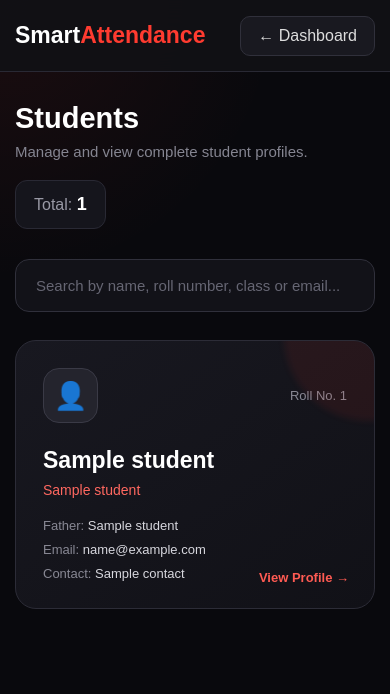
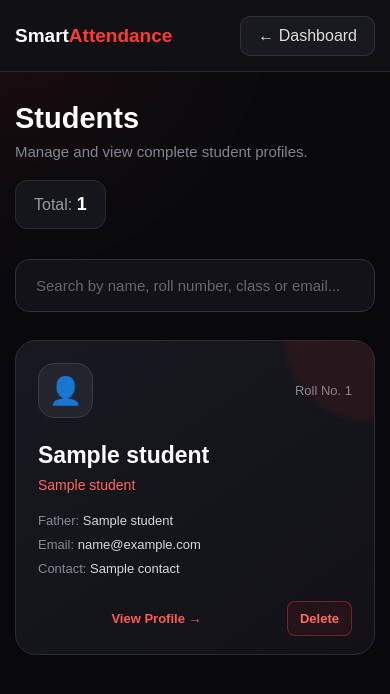
Before and after one commit to iamshivapandey1-cyber/smart-attendance-teacher, a Flask app: template templates/students.html in a window 390 px wide. Shown: the top 694 px of the page. Run offline with Flask 3, Linux system fonts and the light colour scheme; the template is opened without the code that fills it: most values are stand-ins (such as "Sample title", 1, 10 or a date in 2020); parts of the project's set-up code (start-up, migrations or seed data) failed here and were passed over.

Commit message:
Update students.html

```diff
--- a/templates/students.html
+++ b/templates/students.html
@@ -19,7 +19,11 @@
 
         body {
             background:
-                radial-gradient(circle at top left, rgba(255, 59, 48, 0.08), transparent 30%),
+                radial-gradient(
+                    circle at top left,
+                    rgba(255, 59, 48, 0.08),
+                    transparent 30%
+                ),
                 #09090d;
 
             color: white;
@@ -159,17 +163,16 @@
         .student-card {
             position: relative;
 
-            display: block;
-
-            min-height: 250px;
+            min-height: 290px;
 
             padding: 27px;
 
-            text-decoration: none;
-            color: white;
-
             background:
-                linear-gradient(145deg, #181820, #111117);
+                linear-gradient(
+                    145deg,
+                    #181820,
+                    #111117
+                );
 
             border: 1px solid #2c2c37;
 
@@ -199,10 +202,12 @@
             background: rgba(255, 59, 48, 0.08);
 
             filter: blur(3px);
+
+            pointer-events: none;
         }
 
         .student-card:hover {
-            transform: translateY(-6px);
+            transform: translateY(-5px);
 
             border-color: #ff3b30;
 
@@ -271,16 +276,66 @@
             color: #d7d7de;
         }
 
-        .view-profile {
+        /* ================= ACTIONS ================= */
+
+        .actions {
             position: absolute;
 
-            right: 25px;
-            bottom: 23px;
+            right: 24px;
+            bottom: 20px;
+
+            display: flex;
+            align-items: center;
+
+            gap: 12px;
+
+            z-index: 5;
+        }
+
+        .view-profile {
+            text-decoration: none;
 
             color: #ff5b53;
 
             font-size: 13px;
             font-weight: bold;
+
+            padding: 9px 12px;
+
+            border-radius: 8px;
+
+            transition: 0.2s;
+        }
+
+        .view-profile:hover {
+            background: rgba(255, 59, 48, 0.08);
+        }
+
+        .delete-btn {
+            border: 1px solid rgba(255, 70, 60, 0.35);
+
+            background: rgba(255, 59, 48, 0.08);
+
+            color: #ff6b63;
+
+            padding: 9px 12px;
+
+            border-radius: 8px;
+
+            font-size: 13px;
+            font-weight: bold;
+
+            cursor: pointer;
+
+            transition: 0.2s;
+        }
+
+        .delete-btn:hover {
+            background: #ff3b30;
+
+            color: white;
+
+            border-color: #ff3b30;
         }
 
         .empty {
@@ -293,10 +348,13 @@
             background: #121218;
 
             border: 1px solid #292934;
+
             border-radius: 20px;
 
             color: #777783;
         }
+
+        /* ================= MOBILE ================= */
 
         @media (max-width: 800px) {
 
@@ -312,6 +370,10 @@
                 padding: 0 15px;
             }
 
+            .logo {
+                font-size: 19px;
+            }
+
             main {
                 padding: 30px 15px 60px;
             }
@@ -325,13 +387,36 @@
                 font-size: 29px;
             }
 
+            .student-card {
+                padding: 22px;
+
+                min-height: 315px;
+            }
+
+            .actions {
+                left: 22px;
+                right: 22px;
+                bottom: 18px;
+
+                justify-content: space-between;
+            }
+
+            .view-profile,
+            .delete-btn {
+                flex: 1;
+
+                text-align: center;
+            }
+
         }
 
     </style>
 
 </head>
 
+
 <body>
+
 
 <header>
 
@@ -348,6 +433,7 @@
 
 <main>
 
+
     <div class="heading">
 
         <div>
@@ -359,6 +445,7 @@
             </p>
 
         </div>
+
 
         <div class="count">
 
@@ -384,13 +471,15 @@
 
     <div class="student-grid">
 
+
         {% for student in students %}
 
-        <a
-            href="/student/{{ student.id }}"
+
+        <div
             class="student-card"
             data-search="{{ student.name }} {{ student.roll_number }} {{ student.class_name }} {{ student.email }}"
         >
+
 
             <div class="student-top">
 
@@ -435,26 +524,60 @@
             </div>
 
 
-            <div class="view-profile">
-                View Profile →
+            <!-- ACTION BUTTONS -->
+
+            <div class="actions">
+
+                <a
+                    href="/student/{{ student.id }}"
+                    class="view-profile"
+                >
+                    View Profile →
+                </a>
+
+
+                <form
+                    method="POST"
+                    action="/student/{{ student.id }}/delete"
+                    onsubmit="return confirmDelete('{{ student.name|e }}');"
+                >
+
+                    <button
+                        type="submit"
+                        class="delete-btn"
+                    >
+                        Delete
+                    </button>
+
+                </form>
+
             </div>
 
-        </a>
+
+        </div>
+
 
         {% else %}
 
+
         <div class="empty">
+
             No students registered yet.
+
         </div>
+
 
         {% endfor %}
 
+
     </div>
+
 
 </main>
 
 
 <script>
+
 
 function searchStudents() {
 
@@ -462,10 +585,13 @@ function searchStudents() {
         document
         .getElementById("searchInput")
         .value
-        .toLowerCase();
+        .toLowerCase()
+        .trim();
+
 
     const cards =
         document.querySelectorAll(".student-card");
+
 
     cards.forEach(function(card) {
 
@@ -473,6 +599,7 @@ function searchStudents() {
             card
             .getAttribute("data-search")
             .toLowerCase();
+
 
         if (data.includes(searchText)) {
 
@@ -488,7 +615,20 @@ function searchStudents() {
 
 }
 
+
+function confirmDelete(studentName) {
+
+    return confirm(
+        "Are you sure you want to delete " +
+        studentName +
+        "?\n\nThis will permanently remove the student's account and related attendance records."
+    );
+
+}
+
+
 </script>
+
 
 </body>
 
```
